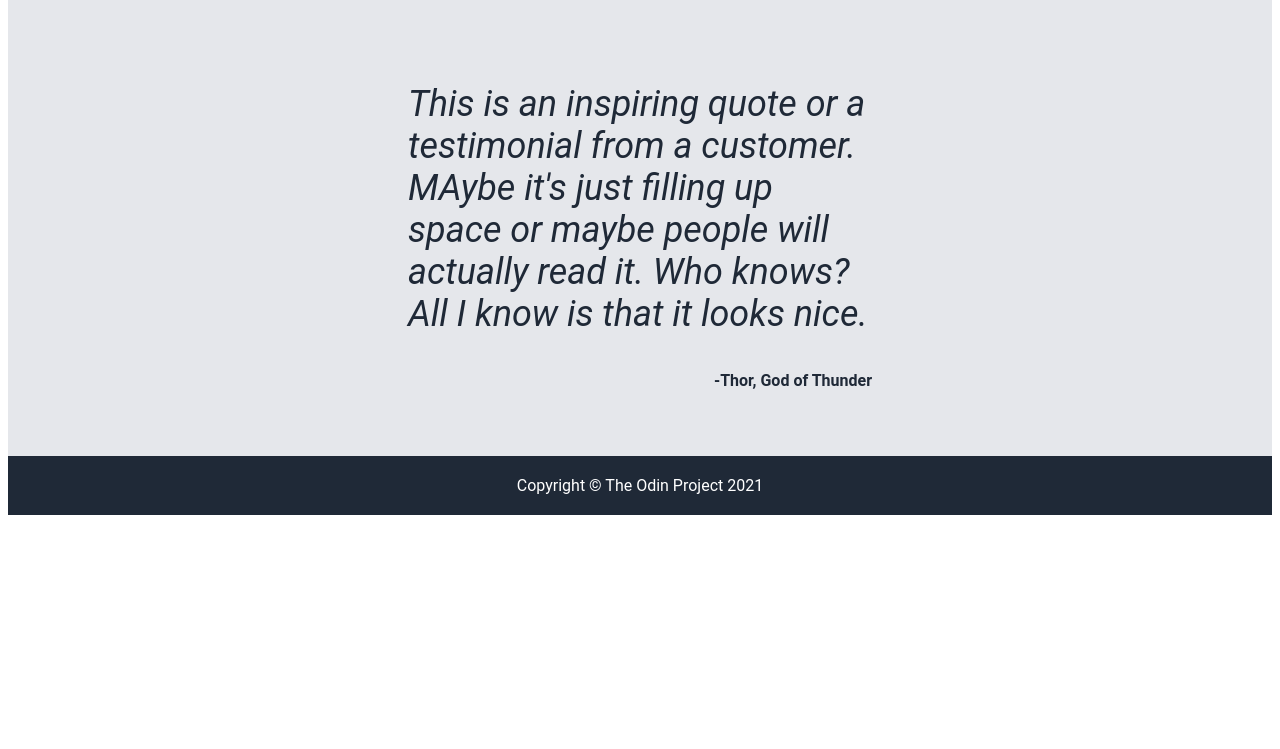
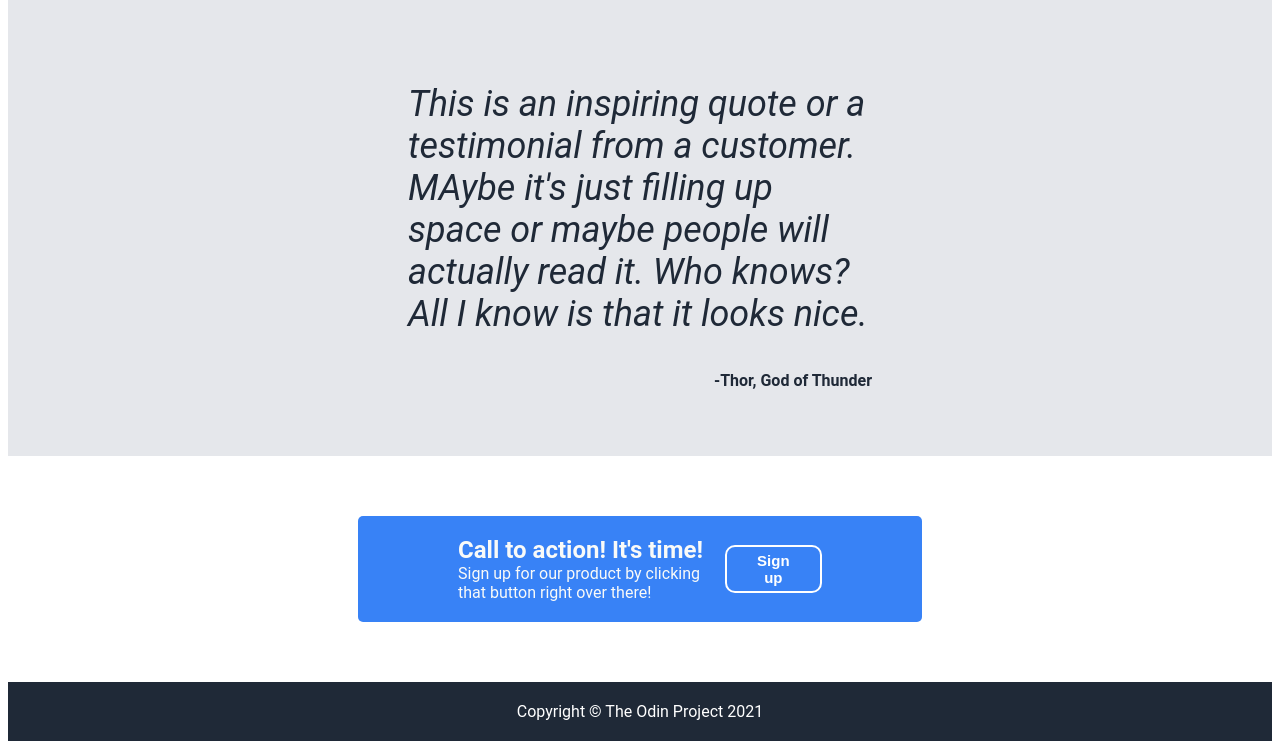
Before and after one commit to pewpew695/CompanyWebsite, a plain HTML site: page index.html in a window 1280 px wide. Shown: the part 847-1596 px from the top of the page. Before the commit the page ends 1370 px from the top, so only its background shows below. Drawn offline with Linux system fonts and the light colour scheme.

Commit message:
Created the call to action section with CSS

```diff
--- a/index.html
+++ b/index.html
@@ -60,6 +60,14 @@
             -Thor, God of Thunder
         </p>
     </div>
+    <div class="sectionfour">
+        <div class="call2action">
+            <h3>Call to action! It's time!</h3>
+            <p>Sign up for our product by clicking that button right over there!</p>
+        </div>
+        <button>Sign up</button>
+
+    </div>
     <footer>
         Copyright &#169; The Odin Project 2021
     </footer>
--- a/styles.css
+++ b/styles.css
@@ -99,12 +99,31 @@ header {
     font-weight: bold;
     text-align: end;
 }
-/*
-.container {
+
+.sectionfour{
+    background-color: #3882f6;
     display: flex;
-    flex-direction: column;
-    flex-wrap: wrap;
-} */
+    justify-content: space-between;
+    align-items: center;
+    padding: 20px 100px;
+    margin: 60px 350px;
+    border-radius: 5px;
+}
+
+.sectionfour p{
+    color: #F9FAF8;
+    padding: 0;
+    margin: 0;
+}
+
+.sectionfour h3{
+    margin: 0;
+}
+
+.sectionfour button {
+    border: solid 2px;
+    padding: 5px 30px;
+}
 
 footer {
    display: flex;
```
